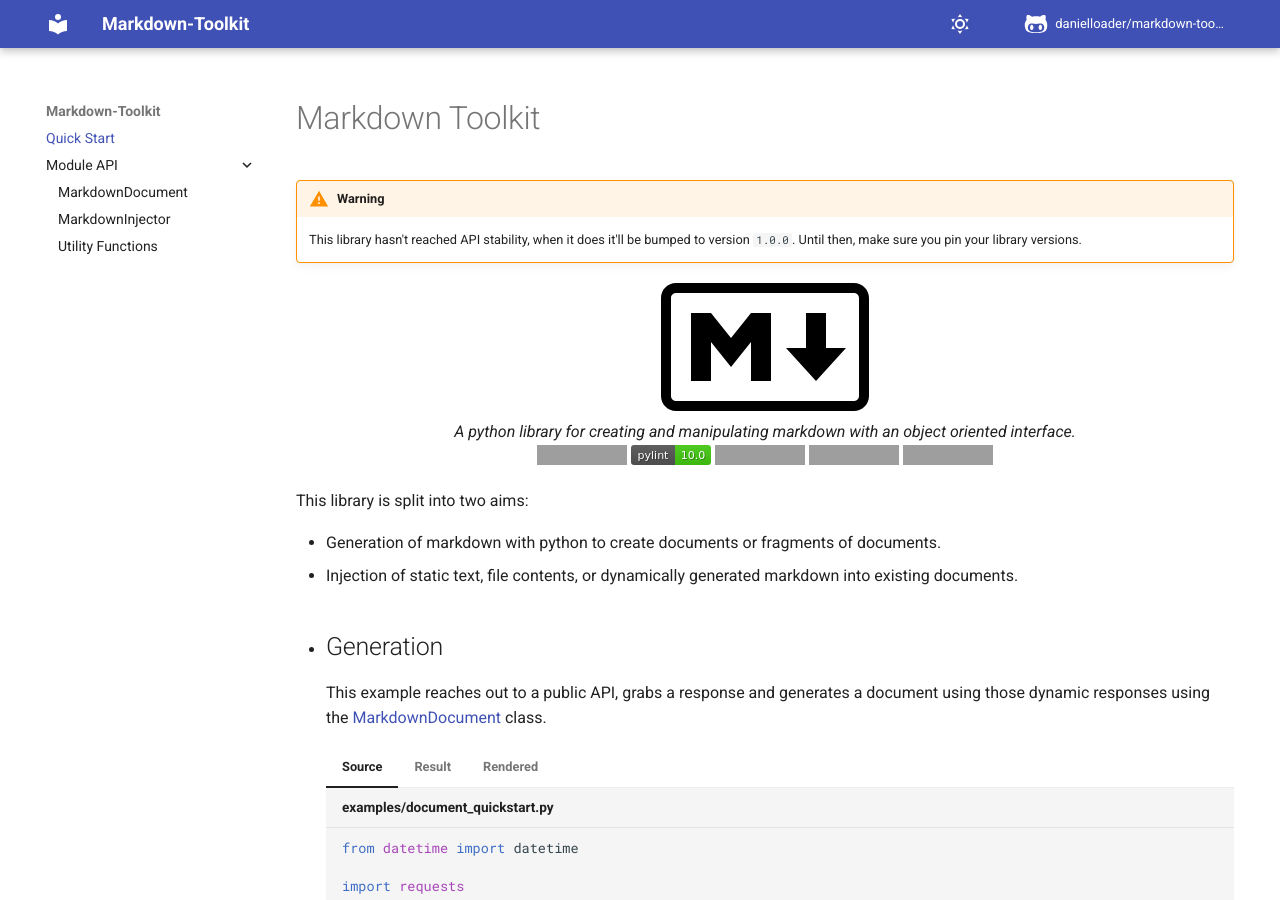
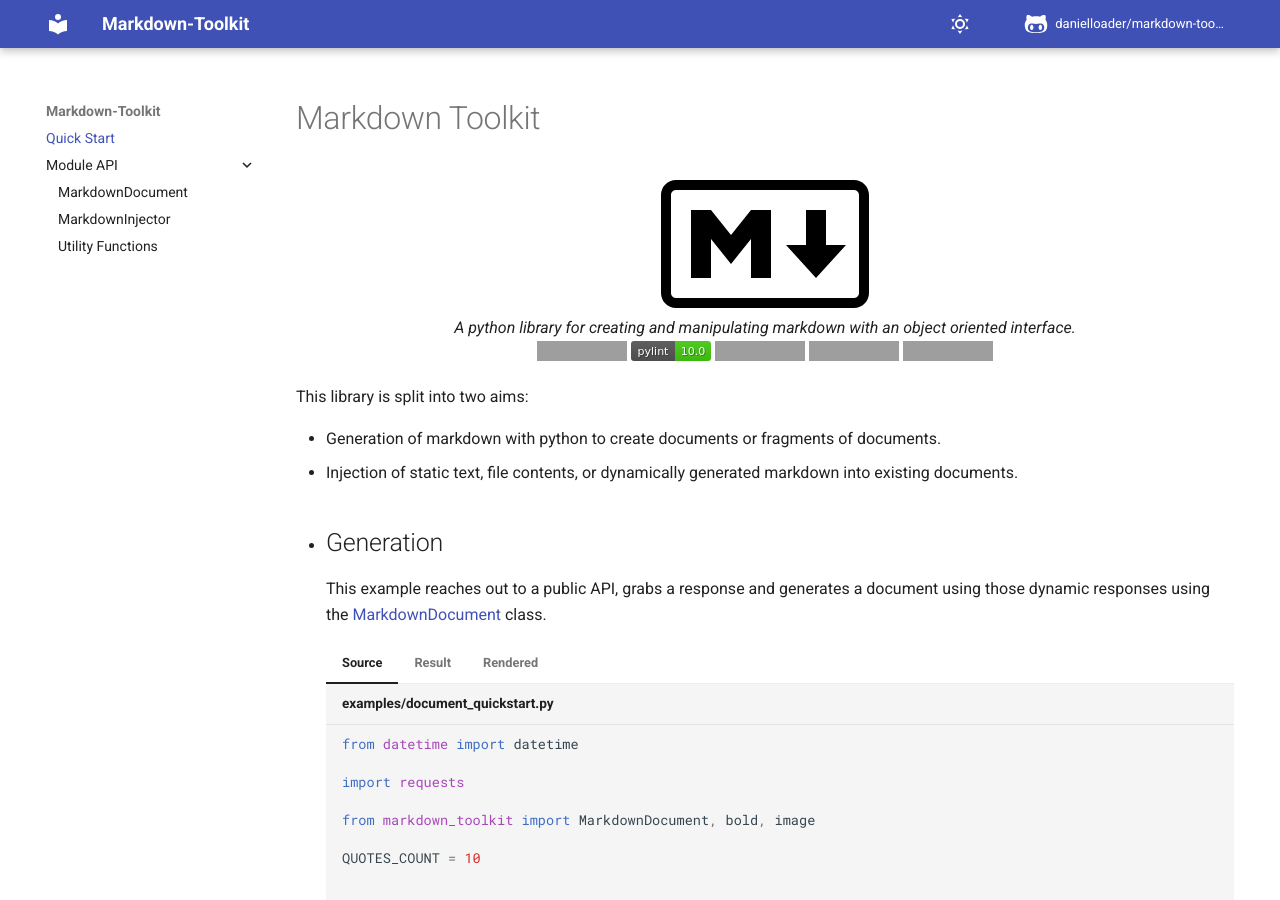
Before and after one commit to danielloader/markdown-toolkit, an MkDocs documentation site: the page built from docs/index.md, in a window 1280 px wide and 900 px high, cut to the strip 0-900 px from the top of the window. Built offline with MkDocs 1.6.1 and Material for MkDocs 9.7.7, drawn with Linux system fonts in a browser that asks for light colours; comment, search, counter and statistics services are not loaded; the version menu is left out; some of the changed text lies outside the part shown; grey boxes are pictures that could not be loaded.

Commit message:
docs: move warning on version pinning

```diff
--- a/docs/index.md
+++ b/docs/index.md
@@ -5,10 +5,6 @@ hide:
 ---
 
 # Markdown Toolkit
-
-!!! Warning
-
-    This library hasn't reached API stability, when it does it'll be bumped to version `1.0.0`. Until then, make sure you pin your library versions.
 
 <p align="center">
 <img src="img/markdown-mark.svg"><br>
```
Also changed, not shown: other parts of docs/index.md (+4 -0 lines), README.md (+2 -1 lines).
